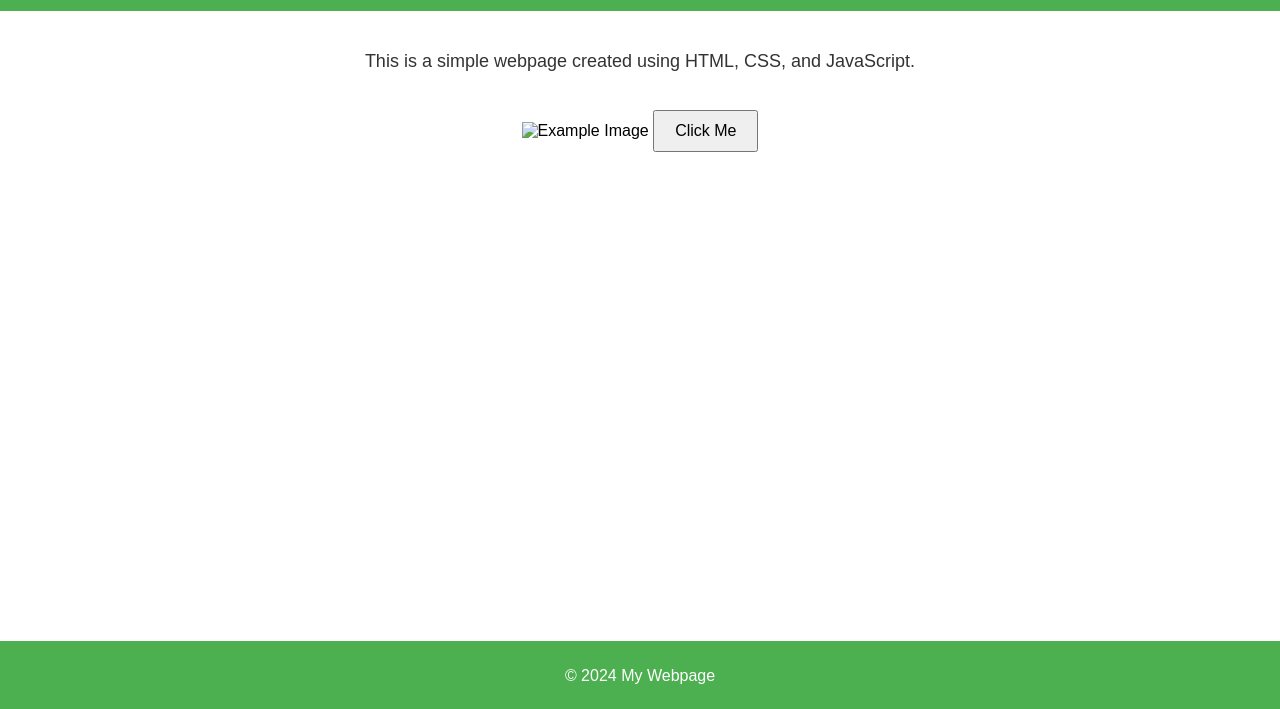
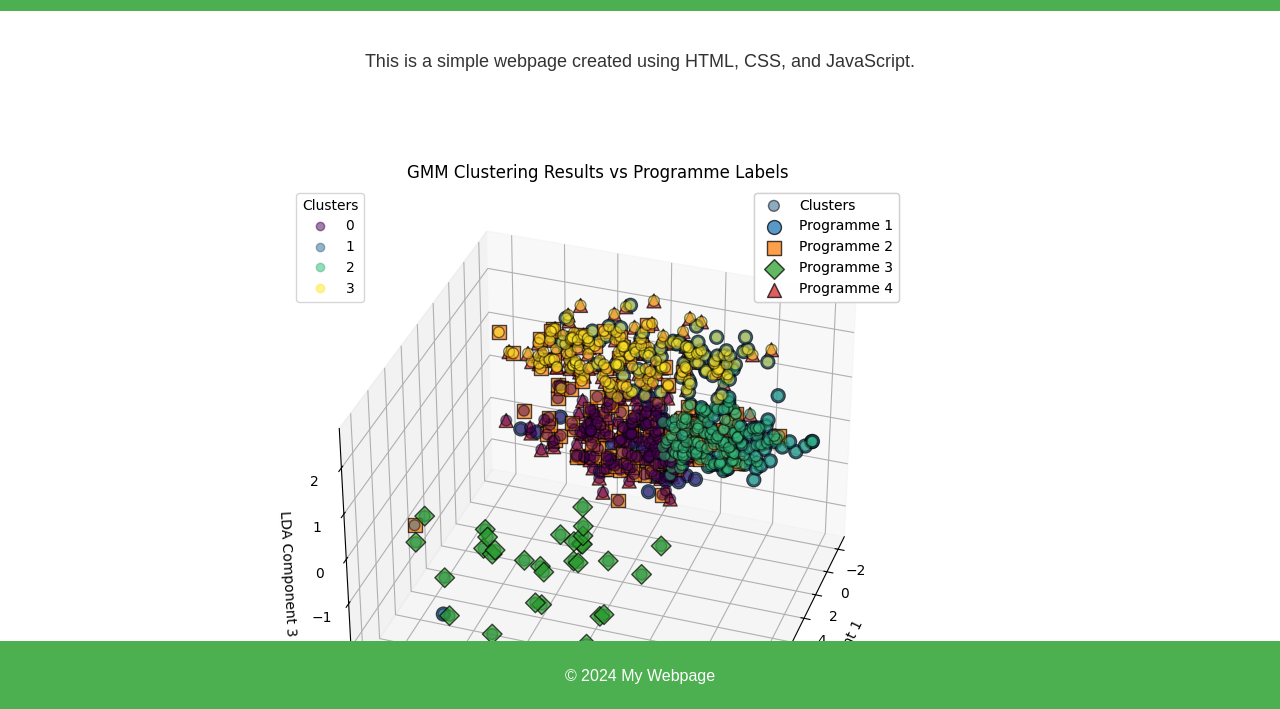
Before and after one commit to coconut-exe/webTest, a plain HTML site: page index.html in a window 1280 px wide. Shown: the part 89-798 px from the top of the page. Drawn offline with Linux system fonts and the light colour scheme.

Commit message:
Update index.html

```diff
--- a/index.html
+++ b/index.html
@@ -13,8 +13,8 @@
     <main>
         <p id="dynamicMessage">This is a simple webpage created using HTML, CSS, and JavaScript.</p>
 
-        <!-- 添加图片 -->
-        <img src="images/GMM_distribution_plot.png" alt="Example Image" style="max-width: 100%; height: auto;">
+        <!-- 修正图片路径 -->
+        <img src="images/GMM%20distribution%20plot.png" alt="Example Image" style="max-width: 100%; height: auto;">
 
         <button id="myButton">Click Me</button>
     </main>
```
